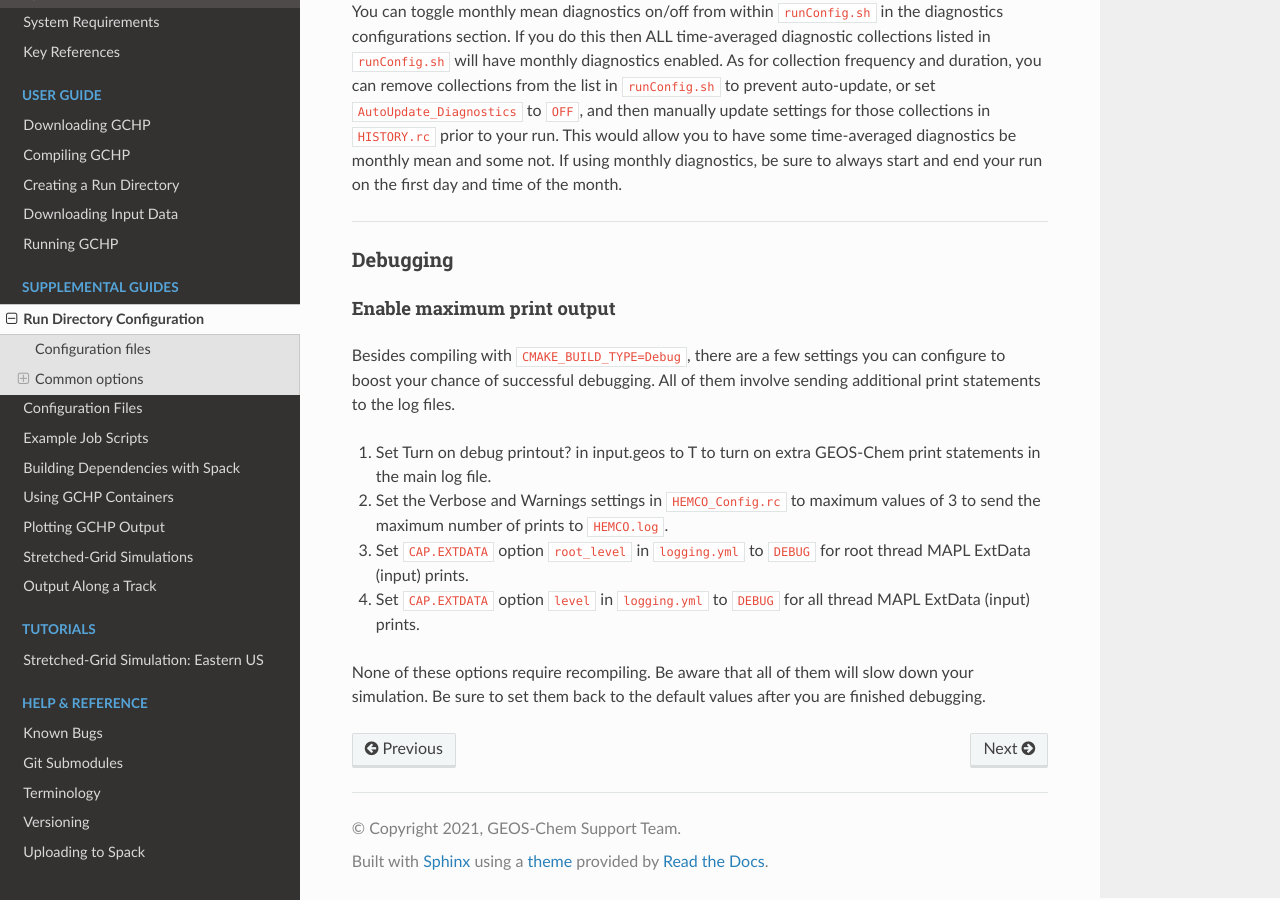
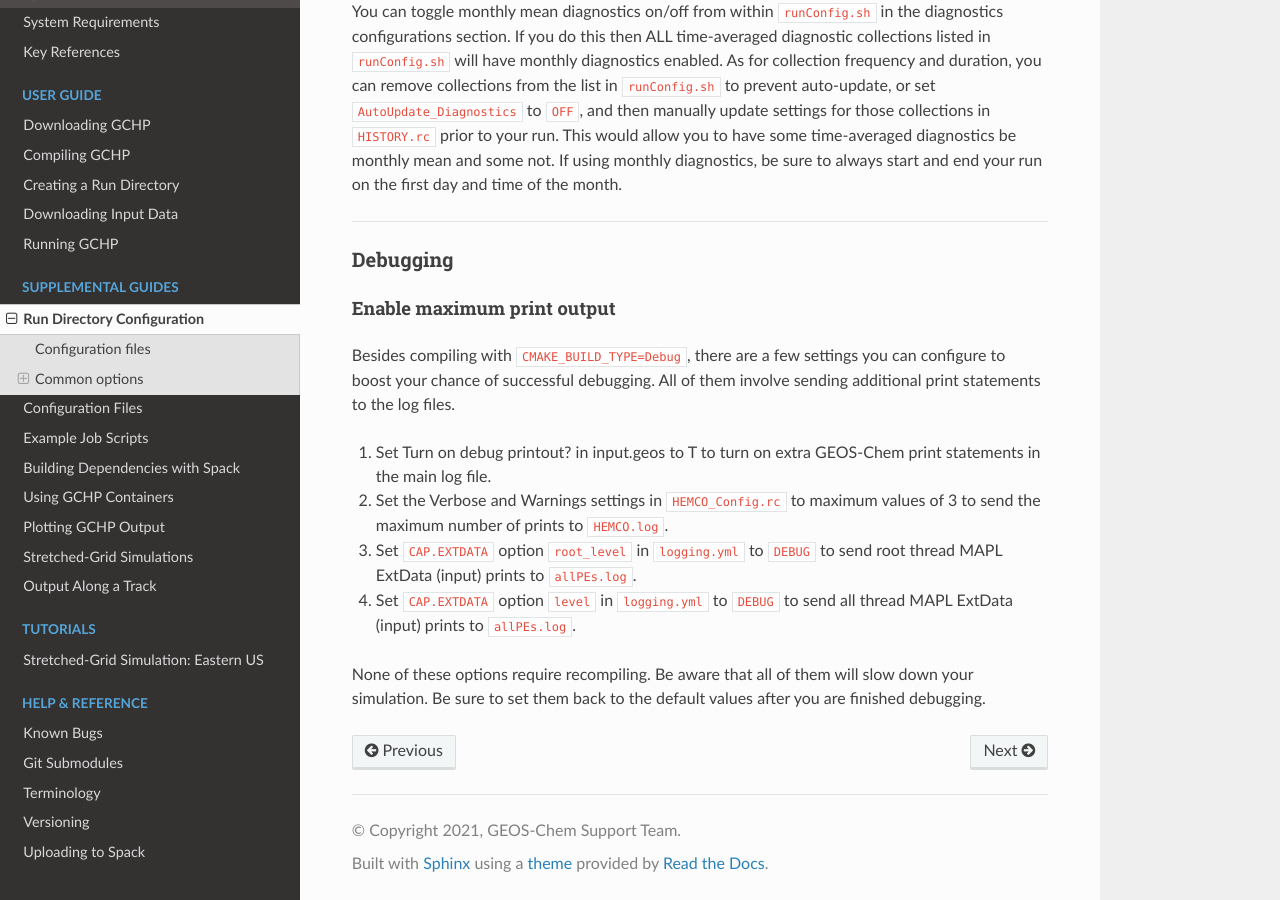
Before and after one commit to geoschem/GCHP, a Sphinx documentation site: the page built from docs/source/supplement/rundir-config.rst, in a window 1280 px wide and 900 px high, scrolled down 7219 px. Built offline with Sphinx 7.4.7 and the Read the Docs theme 2.0.0, drawn with Linux system fonts in a browser that asks for light colours; pages that are not in the unit, such as notebooks, are missing from menus.

```diff
--- a/docs/source/getting-started/requirements.rst
+++ b/docs/source/getting-started/requirements.rst
@@ -14,7 +14,7 @@ To use GCHP you need a compute environment with the following software:
 * Compilers (C, C++, and Fortran):
 
    * Intel compilers version ≥ 18.0.5, or
-   * GNU compilers version ≥ 8.3
+   * GNU compilers version ≥ 8.3 and < 10.0
 
 * MPI (Message Passing Interface)
 
--- a/docs/source/supplement/rundir-config.rst
+++ b/docs/source/supplement/rundir-config.rst
@@ -275,8 +275,8 @@ All of them involve sending additional print statements to the log files.
 
 1. Set Turn on debug printout? in input.geos to T to turn on extra GEOS-Chem print statements in the main log file.
 2. Set the Verbose and Warnings settings in :file:`HEMCO_Config.rc` to maximum values of 3 to send the maximum number of prints to :file:`HEMCO.log`.
-3. Set :literal:`CAP.EXTDATA` option :literal:`root_level` in :file:`logging.yml` to :literal:`DEBUG` for root thread MAPL ExtData (input) prints.
-4. Set :literal:`CAP.EXTDATA` option :literal:`level` in :file:`logging.yml` to :literal:`DEBUG` for all thread MAPL ExtData (input) prints.
+3. Set :literal:`CAP.EXTDATA` option :literal:`root_level` in :file:`logging.yml` to :literal:`DEBUG` to send root thread MAPL ExtData (input) prints to :file:`allPEs.log`.
+4. Set :literal:`CAP.EXTDATA` option :literal:`level` in :file:`logging.yml` to :literal:`DEBUG` to send all thread MAPL ExtData (input) prints to :file:`allPEs.log`.
 
 None of these options require recompiling.
 Be aware that all of them will slow down your simulation.
```
